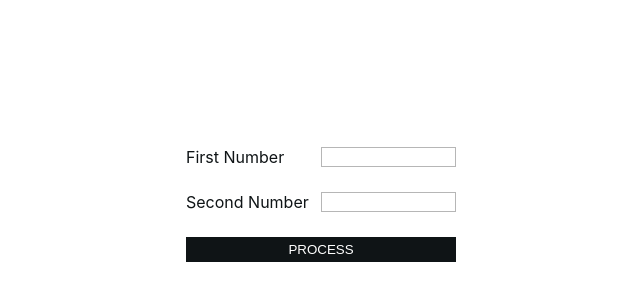
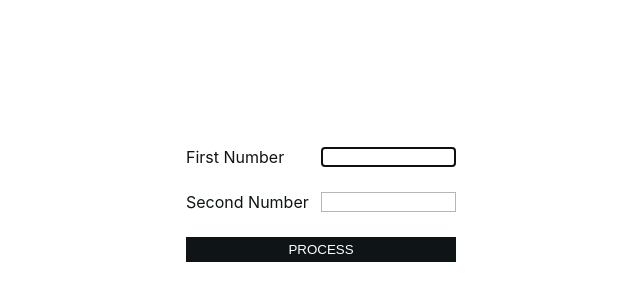
Before and after one commit to maradondt/itsapark, a React (Create React App) app: page / in a window 1280 px wide. Shown: the part 196-496 px from the top of the page, without its empty margins (319-959 px from the left). Built offline with nearby package versions, Linux system fonts and the light colour scheme.

Commit message:
Adds autofocus

```diff
--- a/src/features/AlertCountNumbersDivBy3/AlertCountNumbersDivBy3.jsx
+++ b/src/features/AlertCountNumbersDivBy3/AlertCountNumbersDivBy3.jsx
@@ -2,11 +2,13 @@
 import React from 'react';
 import { useFormik } from 'formik';
 import * as Yup from 'yup';
+import Error from '../../components/Error/Error';
 import { getCountIntegersDivisebleBy3 } from '../../utils/index';
+import useAutofocus from './useAutofocus';
 import styles from './styles.module.scss';
-import Error from '../../components/Error/Error';
 
 const AlertCountNumbersDivBy3 = () => {
+  const autoFocusRef = useAutofocus();
   const formik = useFormik({
     initialValues: {
       firstValue: '',
@@ -41,6 +43,7 @@ const AlertCountNumbersDivBy3 = () => {
       <label className={styles.label} htmlFor="firstValue">
         First Number
         <input
+          ref={autoFocusRef}
           className={styles.input}
           type="text"
           name="firstValue"
--- /dev/null
+++ b/src/features/AlertCountNumbersDivBy3/useAutofocus.js
@@ -0,0 +1,14 @@
+import { useRef, useEffect } from 'react';
+
+const useAutofocus = () => {
+  const autoFocusRef = useRef(null);
+
+  useEffect(() => {
+    if (autoFocusRef.current) {
+      autoFocusRef.current.focus();
+    }
+  }, [autoFocusRef]);
+  return autoFocusRef;
+};
+
+export default useAutofocus;
```
